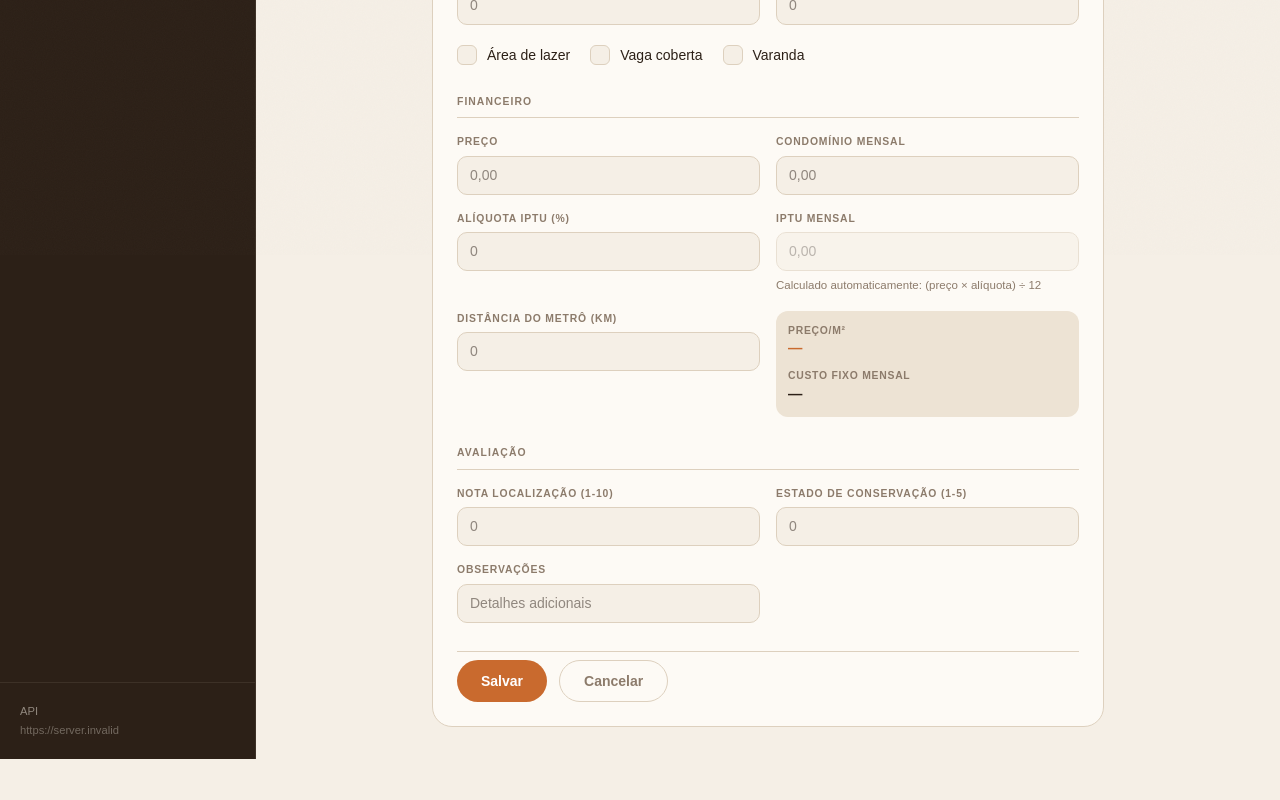
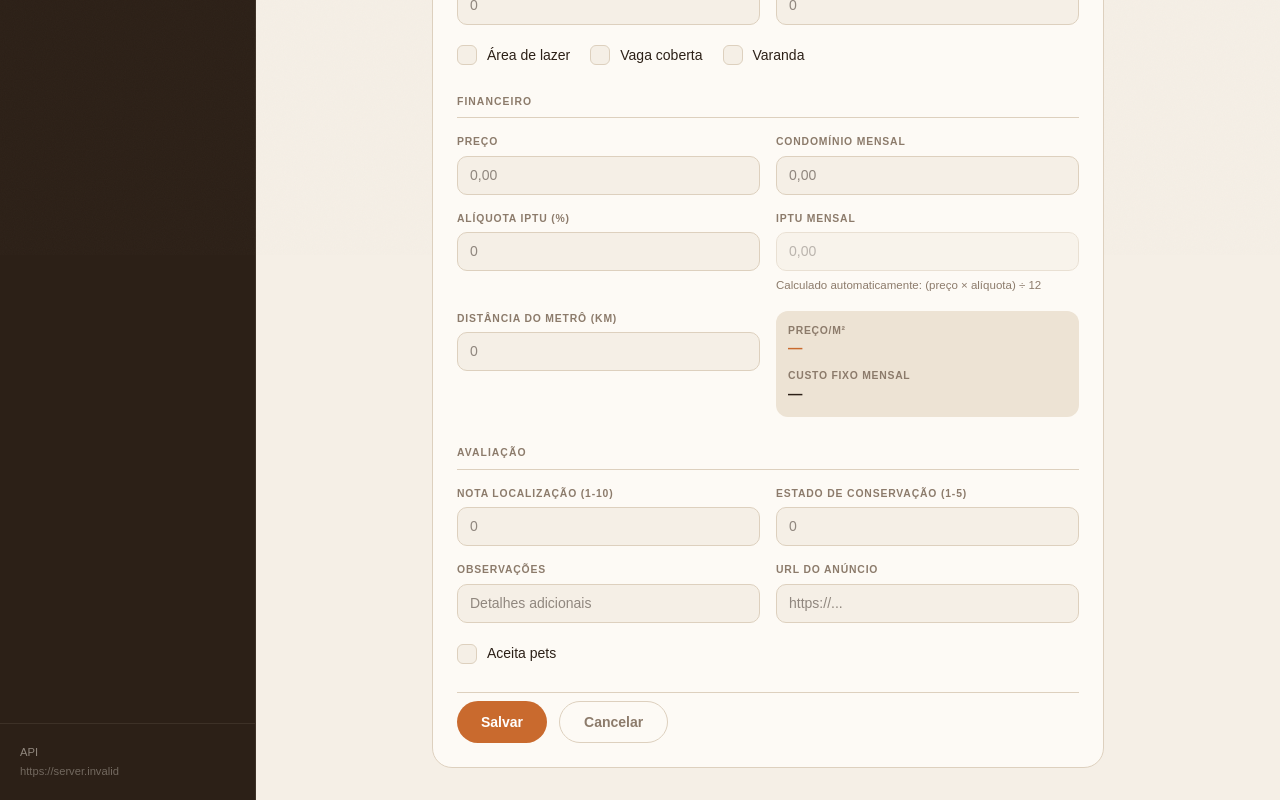
Before and after one commit to leopls07/meuimovel-front, a React (Vite) app: page /imoveis/novo in a window 1280 px wide. Shown: the part 545-1345 px from the top of the page. Before the commit the page ends 1304 px from the top, so only its background shows below. Built offline with nearby package versions, Linux system fonts and the light colour scheme; no server answers; sample sign-in values are in the browser's storage.

Commit message:
adicao campo url e aceitapets

```diff
--- a/src/components/imovel/FiltrosBusca.jsx
+++ b/src/components/imovel/FiltrosBusca.jsx
@@ -84,7 +84,7 @@ function CheckboxField({ label, checked, onChange }) {
 }
 
 export default function FiltrosBusca({ onSearch, onClear, disabled }) {
-  const [open, setOpen] = useState(true)
+  const [open, setOpen] = useState(false)
   const [form, setForm] = useState({
     localizacao: '',
     precoMin: '',
@@ -95,6 +95,7 @@ export default function FiltrosBusca({ onSearch, onClear, disabled }) {
     vagas: '',
     areaLazer: false,
     vagaCoberta: false,
+    aceitaPets: false,
     distMaxMetro: '',
     notaMinLoc: '',
   })
@@ -110,6 +111,7 @@ export default function FiltrosBusca({ onSearch, onClear, disabled }) {
       vagas: toNumberOrNull(form.vagas),
       areaLazer: form.areaLazer ? true : null,
       vagaCoberta: form.vagaCoberta ? true : null,
+      aceitaPets: form.aceitaPets ? true : null,
       distMaxMetro: toNumberOrNull(form.distMaxMetro),
       notaMinLoc: toNumberOrNull(form.notaMinLoc),
     }
@@ -127,7 +129,7 @@ export default function FiltrosBusca({ onSearch, onClear, disabled }) {
   }
 
   function handleClear() {
-    setForm({ localizacao: '', precoMin: '', precoMax: '', metMin: '', quartos: '', vagas: '', areaLazer: false, vagaCoberta: false, distMaxMetro: '', notaMinLoc: '' })
+    setForm({ localizacao: '', precoMin: '', precoMax: '', metMin: '', quartos: '', vagas: '', areaLazer: false, vagaCoberta: false, aceitaPets: false, distMaxMetro: '', notaMinLoc: '' })
     onClear?.()
   }
 
@@ -214,6 +216,7 @@ export default function FiltrosBusca({ onSearch, onClear, disabled }) {
             <div className="flex items-end gap-5 md:col-span-2 pb-1">
               <CheckboxField label="Área de lazer" checked={form.areaLazer} onChange={handleChange('areaLazer')} />
               <CheckboxField label="Vaga coberta" checked={form.vagaCoberta} onChange={handleChange('vagaCoberta')} />
+              <CheckboxField label="Aceita pets" checked={form.aceitaPets} onChange={handleChange('aceitaPets')} />
             </div>
           </div>
 
--- a/src/components/imovel/ImovelCard.jsx
+++ b/src/components/imovel/ImovelCard.jsx
@@ -1,6 +1,6 @@
 import { Link } from 'react-router-dom'
 import { formatBRL, formatM2 } from '@/utils/formatters'
-import { Car, Ruler, BedDouble, Trash2, Eye } from 'lucide-react'
+import { Car, Ruler, BedDouble, Trash2, Eye, PawPrint, ExternalLink } from 'lucide-react'
 import {
   Dialog,
   DialogContent,
@@ -118,7 +118,29 @@ export default function ImovelCard({ imovel, onRemove }) {
           <StatPill icon={BedDouble} value={`${imovel?.quartos ?? '—'} qts`} />
           <StatPill icon={Car} value={`${imovel?.vagas ?? '—'} vag`} />
           <StatPill icon={Ruler} value={formatM2(metragem)} />
+          {imovel?.aceitaPets && (
+            <span
+              className="inline-flex items-center gap-1.5 rounded-full px-2.5 py-1"
+              style={{ backgroundColor: 'rgba(107,143,110,0.12)', color: 'var(--color-accent-2)', fontSize: '0.7rem', fontWeight: 500 }}
+            >
+              <PawPrint style={{ width: 12, height: 12 }} /> Pets
+            </span>
+          )}
         </div>
+
+        {imovel?.url && (
+          <a
+            href={imovel.url}
+            target="_blank"
+            rel="noopener noreferrer"
+            className="inline-flex items-center gap-1.5 text-xs font-medium"
+            style={{ color: 'var(--color-accent)', textDecoration: 'none' }}
+            onMouseEnter={e => e.currentTarget.style.opacity = '0.75'}
+            onMouseLeave={e => e.currentTarget.style.opacity = '1'}
+          >
+            <ExternalLink style={{ width: 11, height: 11 }} /> Ver anúncio
+          </a>
+        )}
 
         {/* Custo fixo */}
         {custoFixo > 0 && (
--- a/src/components/imovel/ImovelForm.jsx
+++ b/src/components/imovel/ImovelForm.jsx
@@ -28,12 +28,13 @@ function buildInitial(mode, initialData) {
     andar: '', anoConstrucao: '', areaLazer: false, vagaCoberta: false, varanda: false,
     preco: '', condominioMensal: '', iptuMensal: '', aliquotaIptu: '',
     distanciaMetroKm: '', notaLocalizacao: '', estadoConservacao: '', observacoes: '',
+    url: '', aceitaPets: false,
   }
   if (!initialData) return base
   const merged = { ...base, ...initialData }
   if (mode === 'patch') {
     Object.keys(base).forEach((k) => { merged[k] = '' })
-    ;['areaLazer', 'vagaCoberta', 'varanda'].forEach((k) => { merged[k] = false })
+    ;['areaLazer', 'vagaCoberta', 'varanda', 'aceitaPets'].forEach((k) => { merged[k] = false })
   }
   return merged
 }
@@ -159,6 +160,8 @@ export default function ImovelForm({ mode = 'create', initialData, onSubmit, onC
       notaLocalizacao: numberOrNull(form.notaLocalizacao),
       estadoConservacao: numberOrNull(form.estadoConservacao),
       observacoes: form.observacoes || undefined,
+      url: form.url || undefined,
+      aceitaPets: form.aceitaPets || undefined,
     }
     if (mode === 'patch') {
       Object.keys(payload).forEach((k) => { if (payload[k] == null || payload[k] === '' || payload[k] === false) delete payload[k] })
@@ -245,6 +248,12 @@ export default function ImovelForm({ mode = 'create', initialData, onSubmit, onC
           <Field label="Observações" error={errors.observacoes} className="sm:col-span-2">
             <CozyInput value={form.observacoes} onChange={setField('observacoes')} placeholder="Detalhes adicionais" />
           </Field>
+          <Field label="URL do anúncio" error={errors.url} className="sm:col-span-2">
+            <CozyInput type="url" value={form.url} onChange={setField('url')} placeholder="https://..." />
+          </Field>
+        </div>
+        <div className="pt-1">
+          <CheckboxField label="Aceita pets" checked={form.aceitaPets} onChange={setField('aceitaPets')} />
         </div>
       </section>
 
--- a/src/pages/DetalheImovelPage.jsx
+++ b/src/pages/DetalheImovelPage.jsx
@@ -37,6 +37,8 @@ const LABELS = {
   estadoConservacao: 'Estado de conservação',
   aliquotaIptu: 'Alíquota IPTU (%)',
   observacoes: 'Observações',
+  url: 'URL do anúncio',
+  aceitaPets: 'Aceita pets',
 }
 
 function kv(obj) {
```
Also changed, not shown: 1 other file (tests, documents, lock files or other folders).
